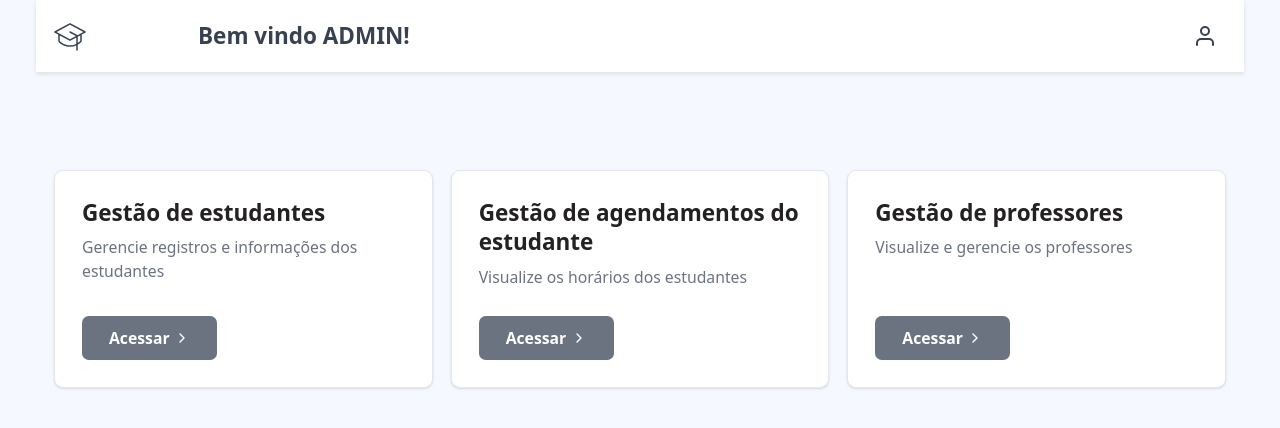
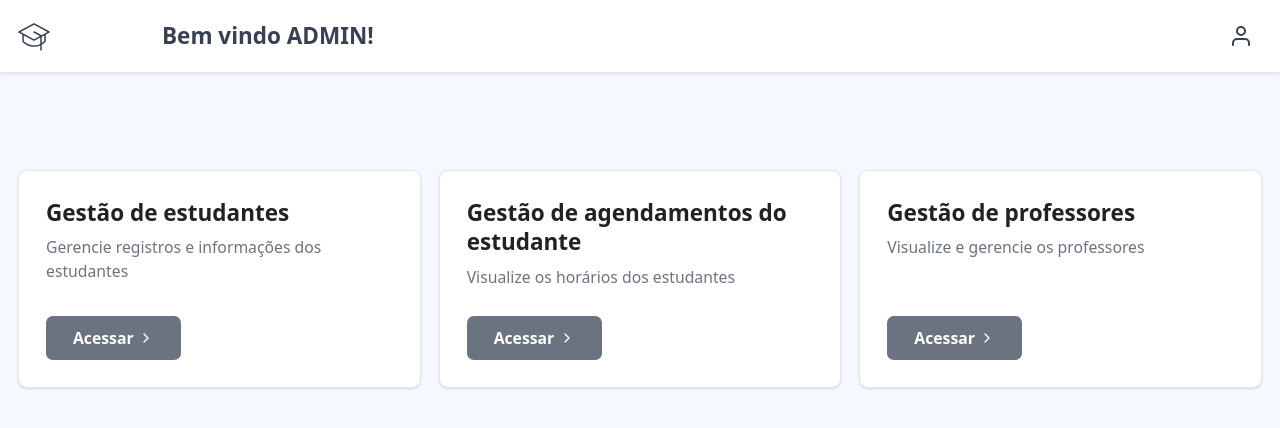
Before and after one commit to OliverioJunior/frontend, a React (Vite) app: page /dashboard in a window 1280 px wide. Shown: the top 428 px of the page. Built offline with nearby package versions, Linux system fonts and the light colour scheme; no server answers.

Commit message:
refactor(layout): remove redundant layout styles and z-index values
- Remove min-height: 100vh from management tables as it's handled by parent
- Remove redundant z-index values from Header component
- Simplify body padding rules across breakpoints

```diff
--- a/src/domain/scheduling/components/SchedulingManagementTable/schedulingManagementTable.module.css
+++ b/src/domain/scheduling/components/SchedulingManagementTable/schedulingManagementTable.module.css
@@ -7,7 +7,6 @@
   margin: 0 auto;
   padding: var(--xl) var(--container-padding);
   background-color: var(--background);
-  min-height: 100vh;
   font-family: var(--font-family-base);
 }
 
--- a/src/domain/student/components/StudentManagementTable/StudentManagementTable.module.css
+++ b/src/domain/student/components/StudentManagementTable/StudentManagementTable.module.css
@@ -7,7 +7,6 @@
   margin: 0 auto;
   padding: var(--xl) var(--container-padding);
   background-color: var(--background);
-  min-height: 100vh;
   font-family: var(--font-family-base);
 }
 
--- a/src/domain/teacher/components/TeacherManagementTable/TeacherManagementTable.module.css
+++ b/src/domain/teacher/components/TeacherManagementTable/TeacherManagementTable.module.css
@@ -7,7 +7,6 @@
   margin: 0 auto;
   padding: var(--xl) var(--container-padding);
   background-color: var(--background);
-  min-height: 100vh;
   font-family: var(--font-family-base);
 }
 
--- a/src/shared/components/Header/Header.module.css
+++ b/src/shared/components/Header/Header.module.css
@@ -49,7 +49,6 @@
   padding: 0.5rem;
   border-radius: 4px;
   transition: background-color 0.2s ease;
-  z-index: 1001;
 }
 
 .mobileMenuButton:hover {
@@ -99,7 +98,6 @@
 /* Seção do usuário */
 .userSection {
   position: relative;
-  z-index: 1002;
 }
 
 .userButton {
@@ -140,7 +138,6 @@
   visibility: hidden;
   transform: translateY(-8px);
   transition: all 0.2s ease;
-  z-index: 1003;
 }
 
 .userDropdown.active {
--- a/src/styles/global.css
+++ b/src/styles/global.css
@@ -125,6 +125,9 @@ body {
     --text-3xl: 2rem;      /* 32px */
     --text-4xl: 2.5rem;    /* 40px */
   }
+  body {
+    padding: 0 ;
+  }
 }
 
 /* Tablet (768px+) */
@@ -138,6 +141,9 @@ body {
 
   html {
     font-size: 17px;
+  }
+  body {
+    padding: 0 ;
   }
 }
 
@@ -155,12 +161,6 @@ body {
   }
 }
 
-/* Desktop grande (1280px+) */
-@media (min-width: 1280px) {
-  body {
-    padding: 0 var(--container-padding-lg);
-  }
-}
 
 /* Desktop muito grande (1536px+) */
 @media (min-width: 1536px) {
@@ -183,12 +183,15 @@ body {
   html {
     font-size: 15px;
   }
+  body {
+    padding: 0 ;
+  }
 }
 
 /* Landscape em dispositivos móveis */
 @media (max-height: 480px) and (orientation: landscape) {
   body {
-    padding: 0 var(--sm);
+    padding: 0;
   }
 }
 
```
